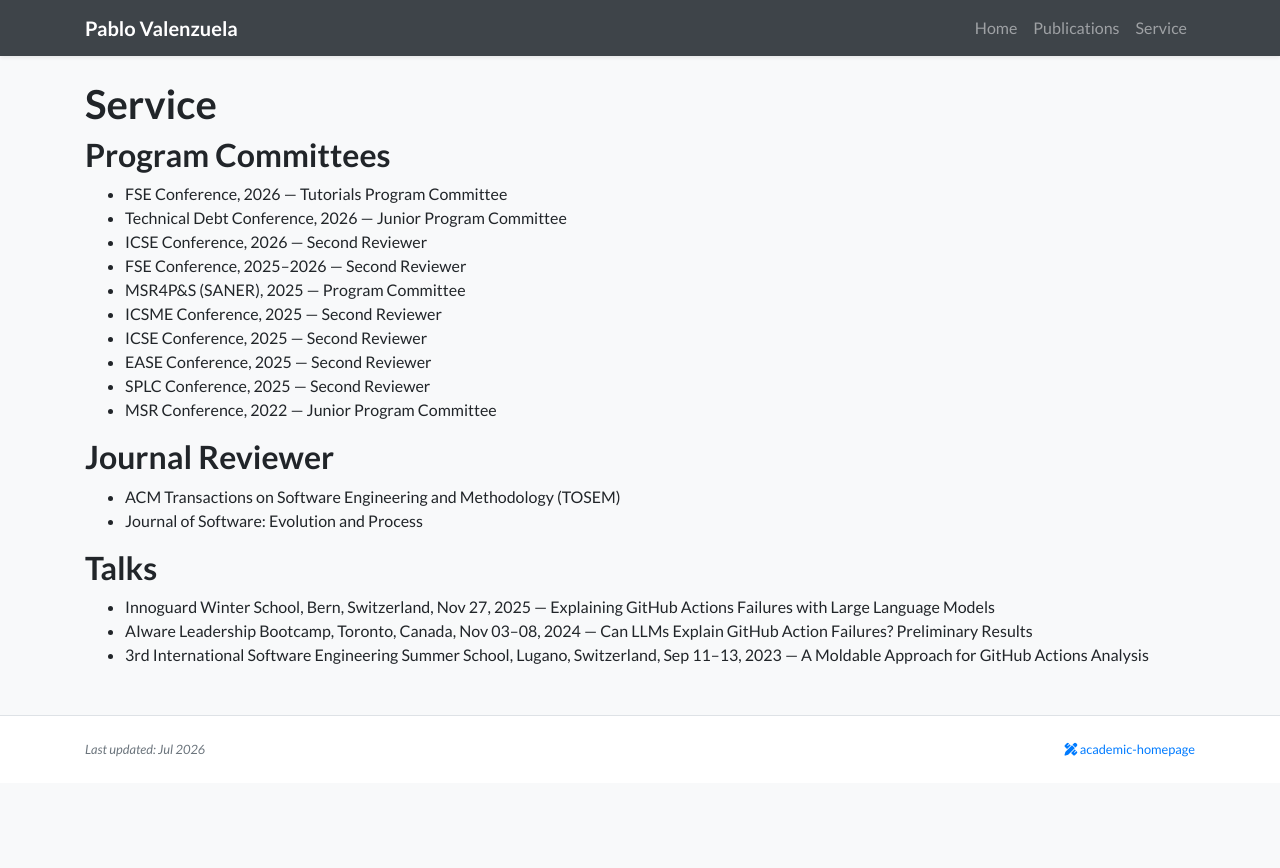
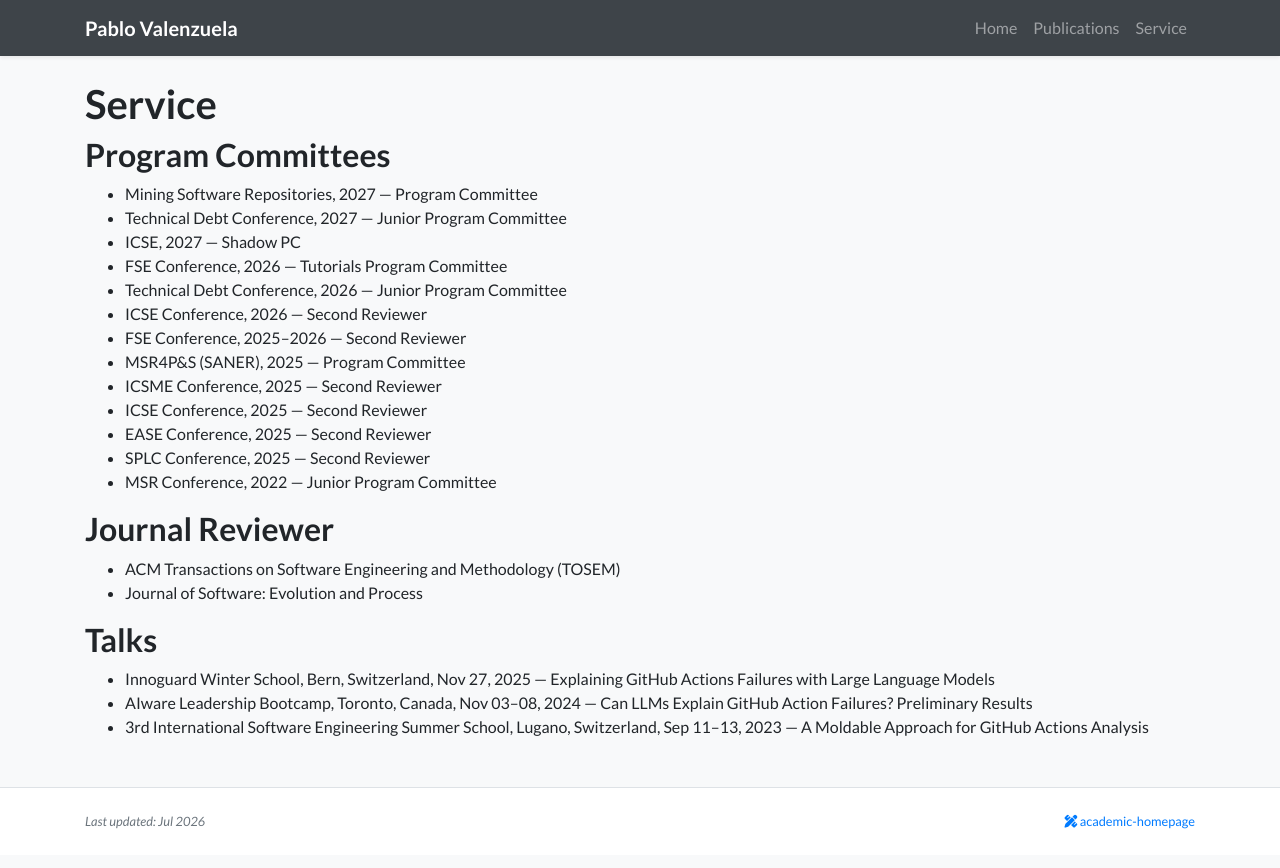
Before and after one commit to pavt/pavt.github.io, a Jekyll site: the page built from service.html, in a window 1280 px wide. Shown: the top 868 px of the page. Built offline with Jekyll 4.4.1, drawn with Linux system fonts in a browser that asks for light colours; nearby versions of some CDN libraries; a style sheet for code colours, icons or effects is not loaded.

Commit message:
added news

```diff
--- a/_data/service.yml
+++ b/_data/service.yml
@@ -1,5 +1,8 @@
 - category: Program Committees
   items:
+    - "Mining Software Repositories, 2027 — Program Committee"
+    - "Technical Debt Conference, 2027 — Junior Program Committee"
+    - "ICSE, 2027 — Shadow PC"
     - "FSE Conference, 2026 — Tutorials Program Committee"
     - "Technical Debt Conference, 2026 — Junior Program Committee"
     - "ICSE Conference, 2026 — Second Reviewer"
```
Also changed, not shown: _publications/2026/Trustworthiness-of-Continuous-Integration-Practices.md (+0 -1 lines).
